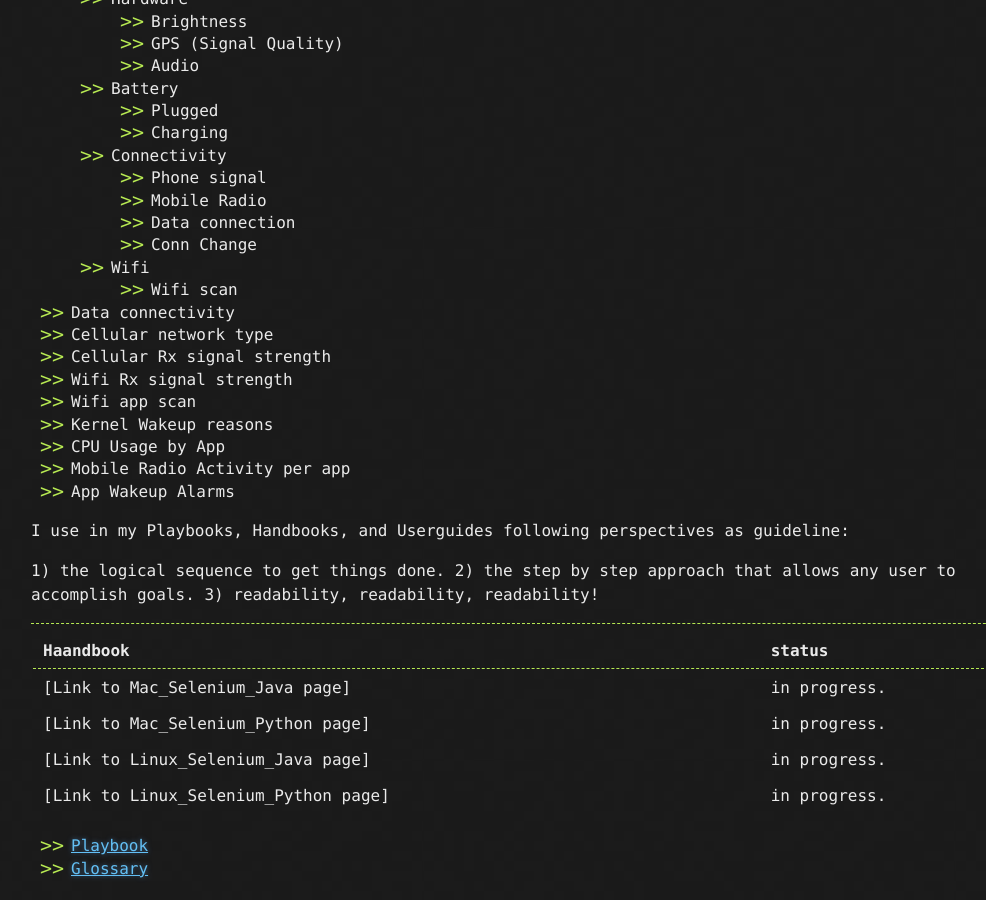
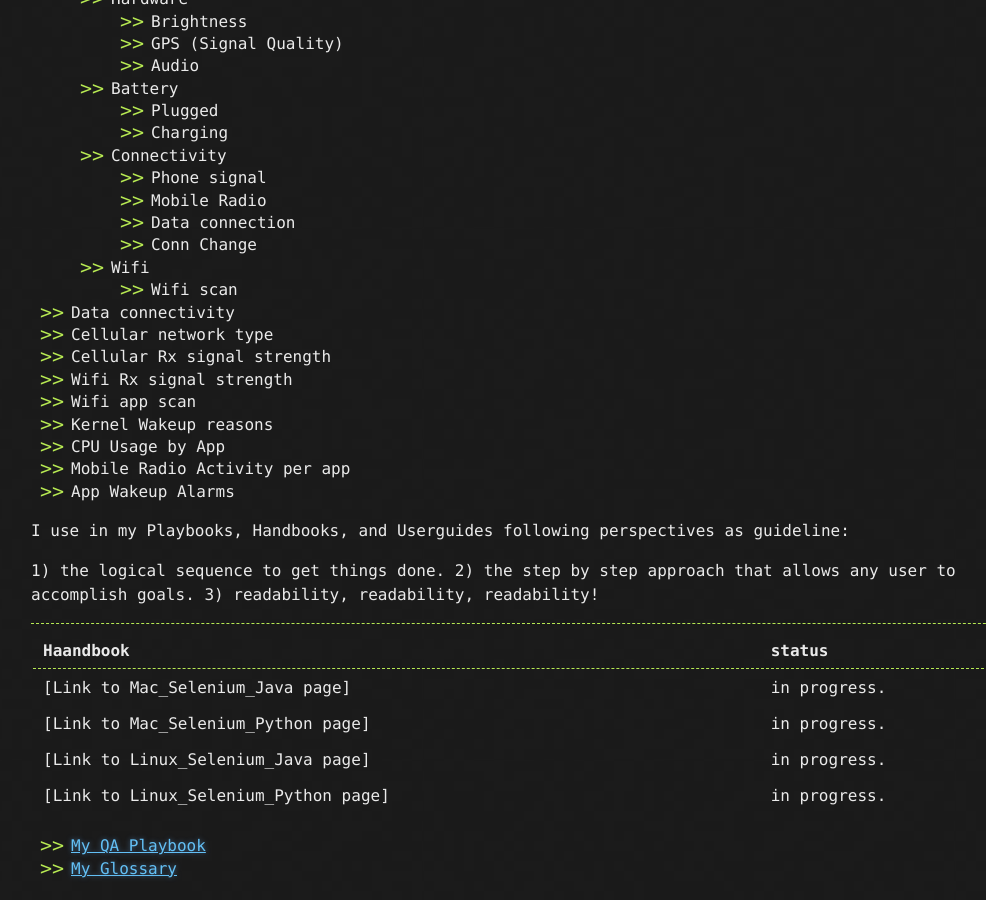
Before and after one commit to sciustechnologia/sciustechnologia.github.io, a Jekyll site: the page built from index.md, in a window 1280 px wide and 900 px high, scrolled down 2432 px. Shown: the whole window, without its empty margins (109-1095 px from the left). Built offline with Jekyll 4.4.1, drawn with Linux system fonts in a browser that asks for light colours.

```diff
--- a/index.md
+++ b/index.md
@@ -119,5 +119,5 @@ I use in my Playbooks, Handbooks, and Userguides following perspectives as guide
 | [Link to Linux_Selenium_Java page]   | in progress.|
 | [Link to Linux_Selenium_Python page] | in progress. |
 
-* <a href="https://knowledgebase4testers.github.io/" target="_blank" rel="noopener noreferrer">Playbook</a>
-* <a href="https://trumpfheller.github.io/" target="_blank" rel="noopener noreferrer">Glossary</a>
+* <a href="https://knowledgebase4testers.github.io/" target="_blank" rel="noopener noreferrer">My QA Playbook</a>
+* <a href="https://trumpfheller.github.io/" target="_blank" rel="noopener noreferrer">My Glossary</a>
```
